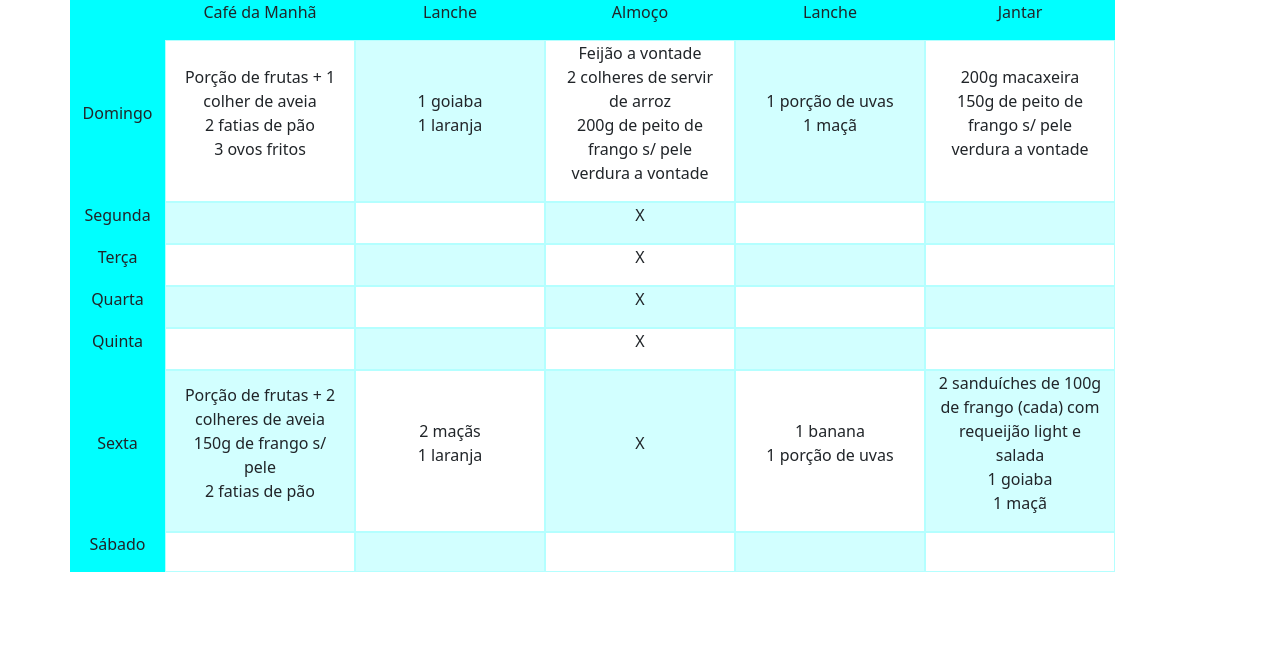
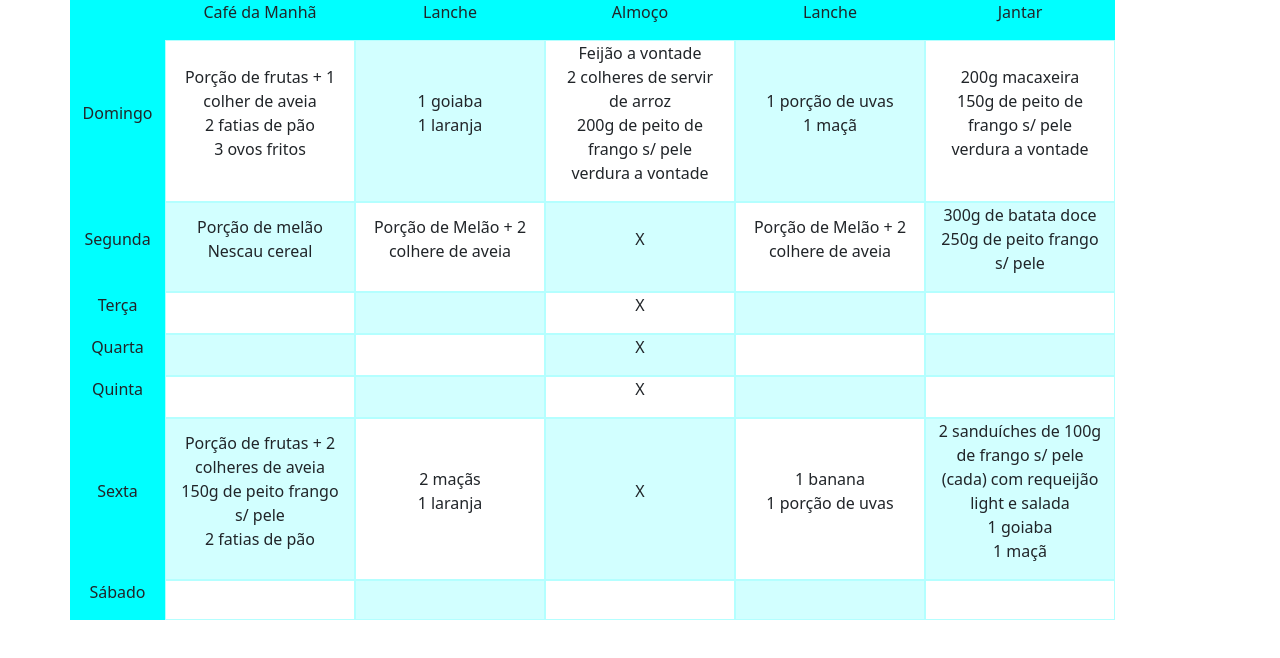
Before and after one commit to DanielFBA/Alimentacao, a plain HTML site: page index.html in a window 1280 px wide. Drawn offline with nearby package versions, Linux system fonts and the light colour scheme.

Commit message:
segunda pronta

```diff
--- a/index.html
+++ b/index.html
@@ -42,11 +42,11 @@
                   </div>
                   <div class="row">
                     <div class="col-1 referencia"><p>Segunda</p></div>
-                    <div class="col-2 marcacao"><p></p></div>
-                    <div class="col-2"><p></p></div>
+                    <div class="col-2 marcacao"><p>Porção de melão<br>Nescau cereal</p></div>
+                    <div class="col-2"><p>Porção de Melão + 2 colhere de aveia</p></div>
                     <div class="col-2 marcacao"><p>X</p></div>
-                    <div class="col-2"><p></p></div>
-                    <div class="col-2 marcacao"><p></p></div>
+                    <div class="col-2"><p>Porção de Melão + 2 colhere de aveia</p></div>
+                    <div class="col-2 marcacao"><p>300g de batata doce<br>250g de peito frango s/ pele</p></div>
                   </div>
                   <div class="row">
                     <div class="col-1 referencia"><p>Terça</p></div>
@@ -75,11 +75,11 @@
 
                   <div class="row">
                     <div class="col-1 referencia"><p>Sexta</p></div>
-                    <div class="col-2 marcacao"><p>Porção de frutas + 2 colheres de aveia<br>150g de frango s/ pele<br>2 fatias de pão</p></div>
+                    <div class="col-2 marcacao"><p>Porção de frutas + 2 colheres de aveia<br>150g de peito frango s/ pele<br>2 fatias de pão</p></div>
                     <div class="col-2"><p>2 maçãs<br>1 laranja</p></div>
                     <div class="col-2 marcacao"><p>X</p></div>
                     <div class="col-2"><p>1 banana<br>1 porção de uvas</p></div>
-                    <div class="col-2 marcacao"><p>2 sanduíches de 100g de frango (cada) com requeijão light e salada<br>1 goiaba<br>1 maçã</p></div>
+                    <div class="col-2 marcacao"><p>2 sanduíches de 100g de frango s/ pele (cada) com requeijão light e salada<br>1 goiaba<br>1 maçã</p></div>
                   </div>
                   <div class="row">
                     <div class="col-1 referencia"><p>Sábado</p></div>
```
